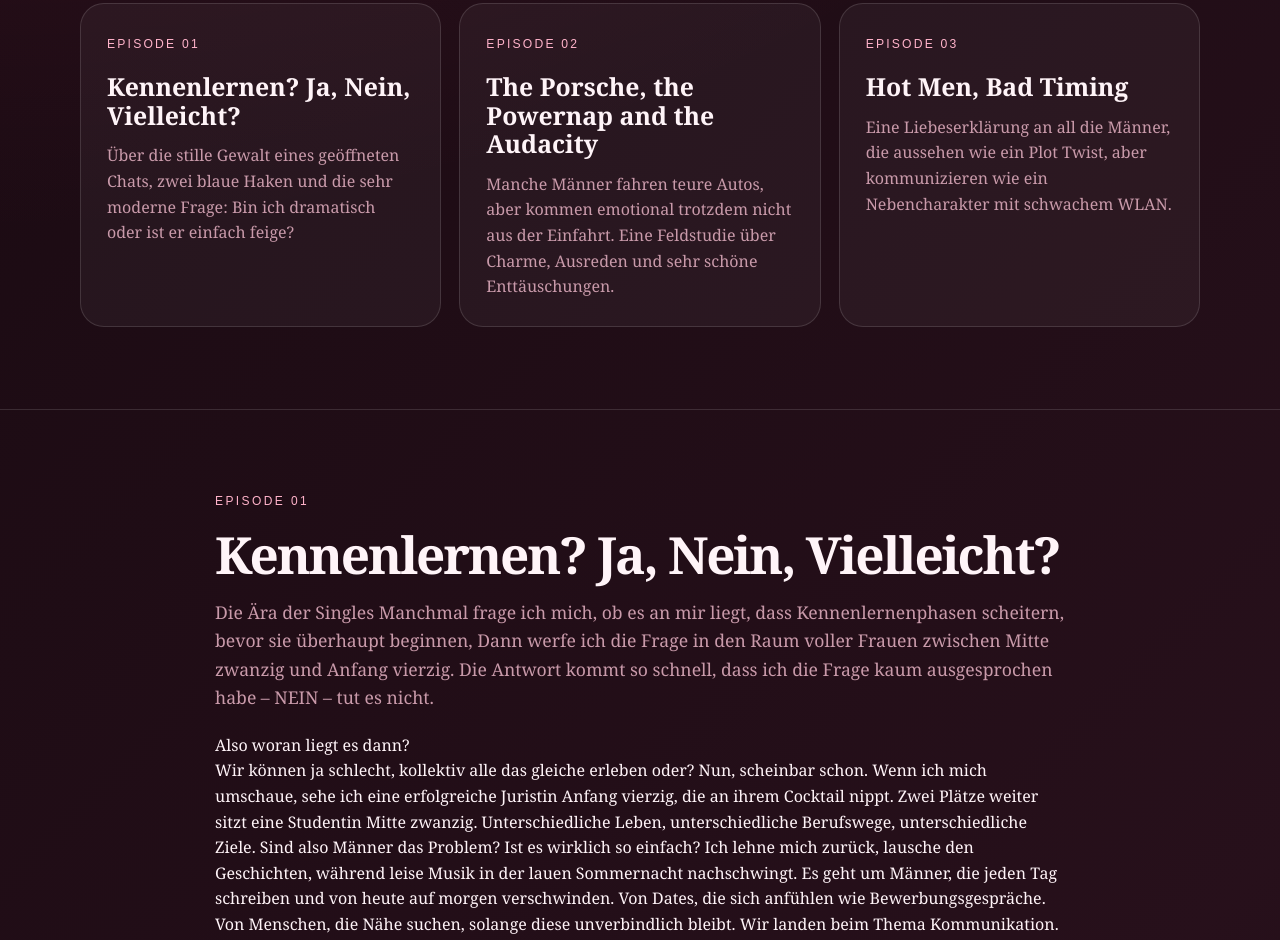
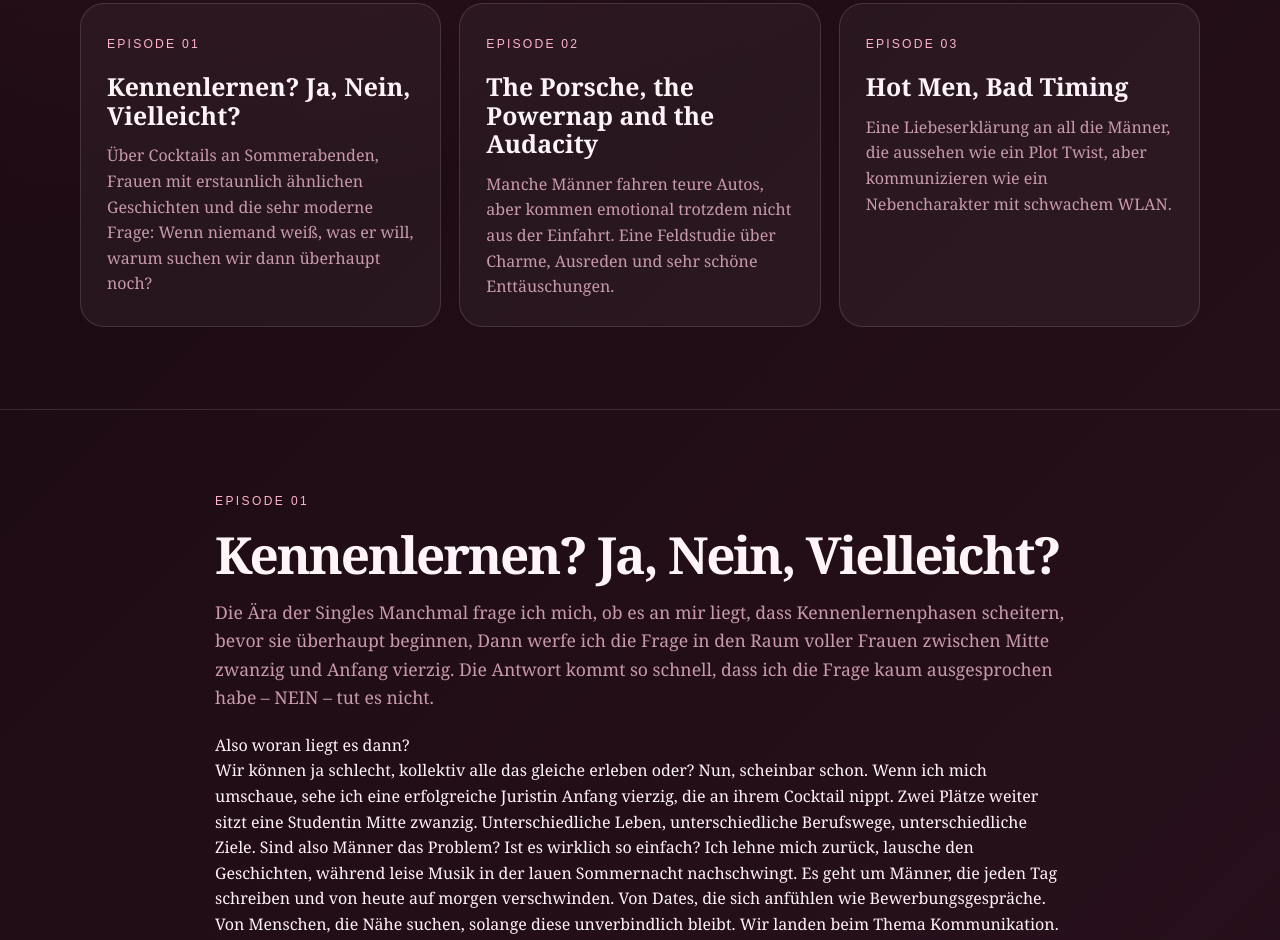
Before and after one commit to Iwroteapoem/the-summer-of-bad-decisions, a plain HTML site: page index.html in a window 1280 px wide. Shown: the part 1533-2473 px from the top of the page. Drawn offline with Linux system fonts and the light colour scheme.

Commit message:
Update episode description in index.html

```diff
--- a/index.html
+++ b/index.html
@@ -311,8 +311,7 @@
           <span>Episode 01</span>
           <h3>Kennenlernen? Ja, Nein, Vielleicht?</h3>
           <p>
-            Über die stille Gewalt eines geöffneten Chats, zwei blaue Haken
-            und die sehr moderne Frage: Bin ich dramatisch oder ist er einfach feige?
+            Über Cocktails an Sommerabenden, Frauen mit erstaunlich ähnlichen Geschichten und die sehr moderne Frage: Wenn niemand weiß, was er will, warum suchen wir dann überhaupt noch?
           </p>
         </a>
 
```
